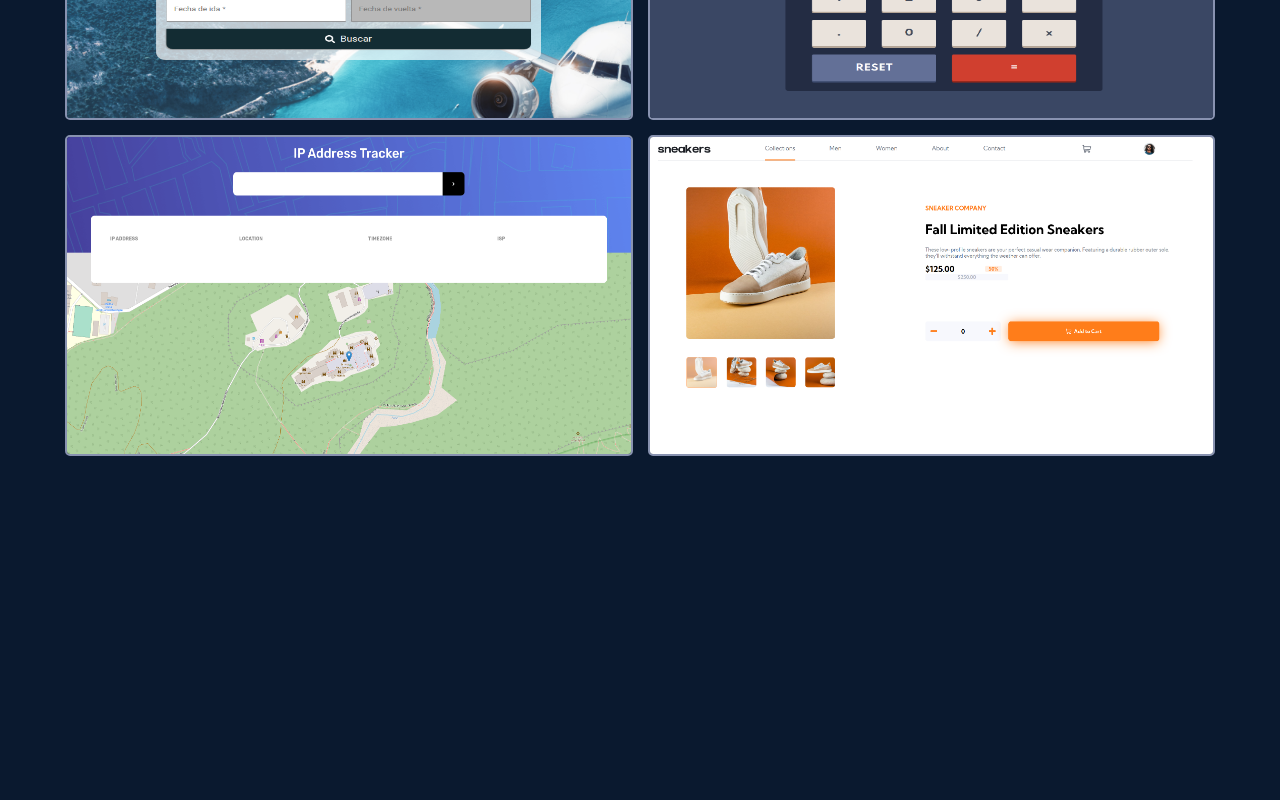
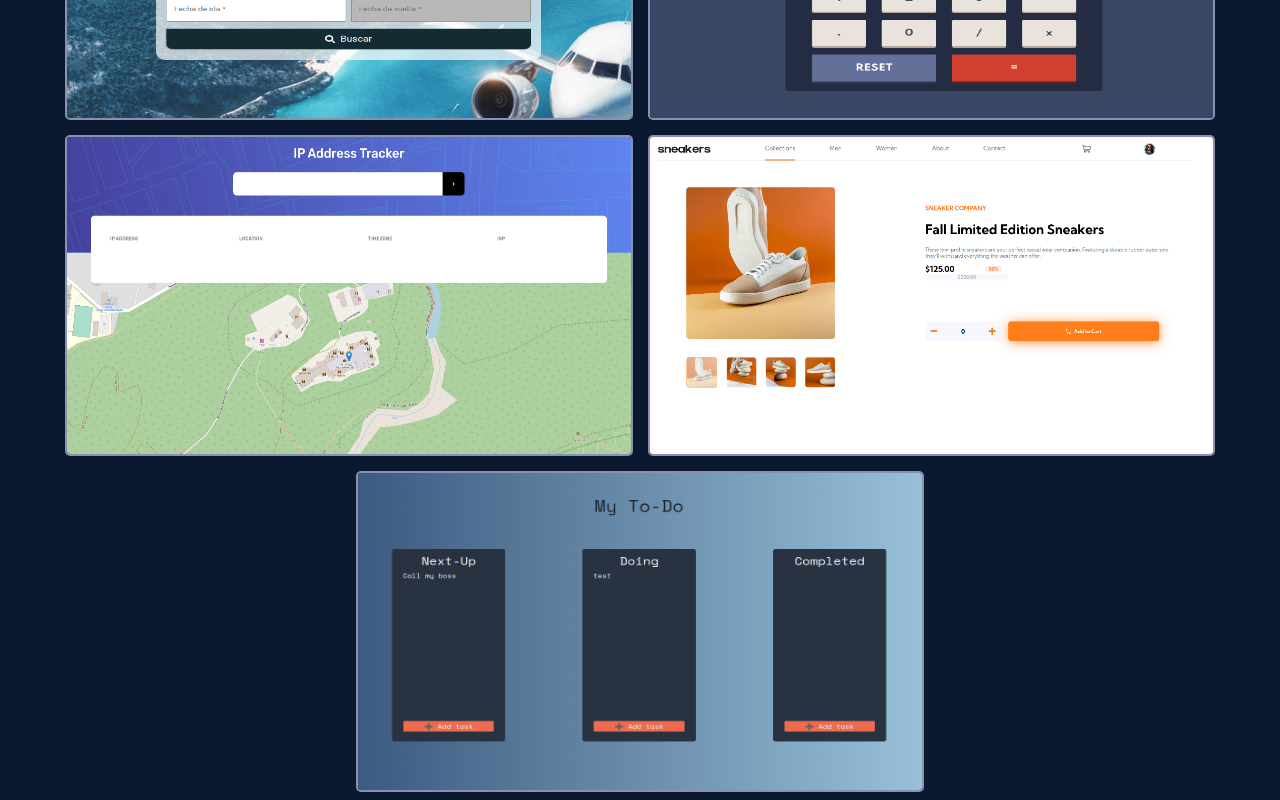
Before and after one commit to maperezromero/maperez.dev, a React (Create React App) app: page / in a window 1280 px wide. Shown: the part 847-1647 px from the top of the page. Before the commit the page ends 1311 px from the top, so only its background shows below. Built offline with nearby package versions, Linux system fonts and the light colour scheme.

Commit message:
add my-treyo

```diff
--- a/src/components/projects.js
+++ b/src/components/projects.js
@@ -2,6 +2,7 @@ import airboss from '../images/airboss.png'
 import calculator from '../images/calculator.png'
 import iptracker from '../images/iptracker.png'
 import ecommerce from '../images/ecommerce.png'
+import mytreyo from '../images/my-treyo.png'
 
 
 function Projects (){
@@ -11,7 +12,7 @@ function Projects (){
          description: 'Portal de reserva vuelos',
          url: 'https://airboss.maperez.dev',
          github: 'https://github.com/maperezromero/airboss_HAB',
-         techs: ['react','node','mysql','Google login', 'material ui', 'api'],
+         techs: ['react','node','mysql','Google API', 'Paypal API','material ui', 'api'],
          image: airboss
         },
         {name: 'Calculator',
@@ -35,6 +36,13 @@ function Projects (){
         techs: ['react','css'],
         image: ecommerce
         },
+        {name: 'My-Treyo',
+        description: 'Basic to-do app',
+        url: 'https://my-treyo.maperez.dev',
+        github: 'https://github.com/maperezromero/my-treyo',
+        techs: ['react','css'],
+        image: mytreyo
+        },
     ]
     return(
         <div className="projects">
```
Also changed, not shown: src/images/my-treyo.png (added).
